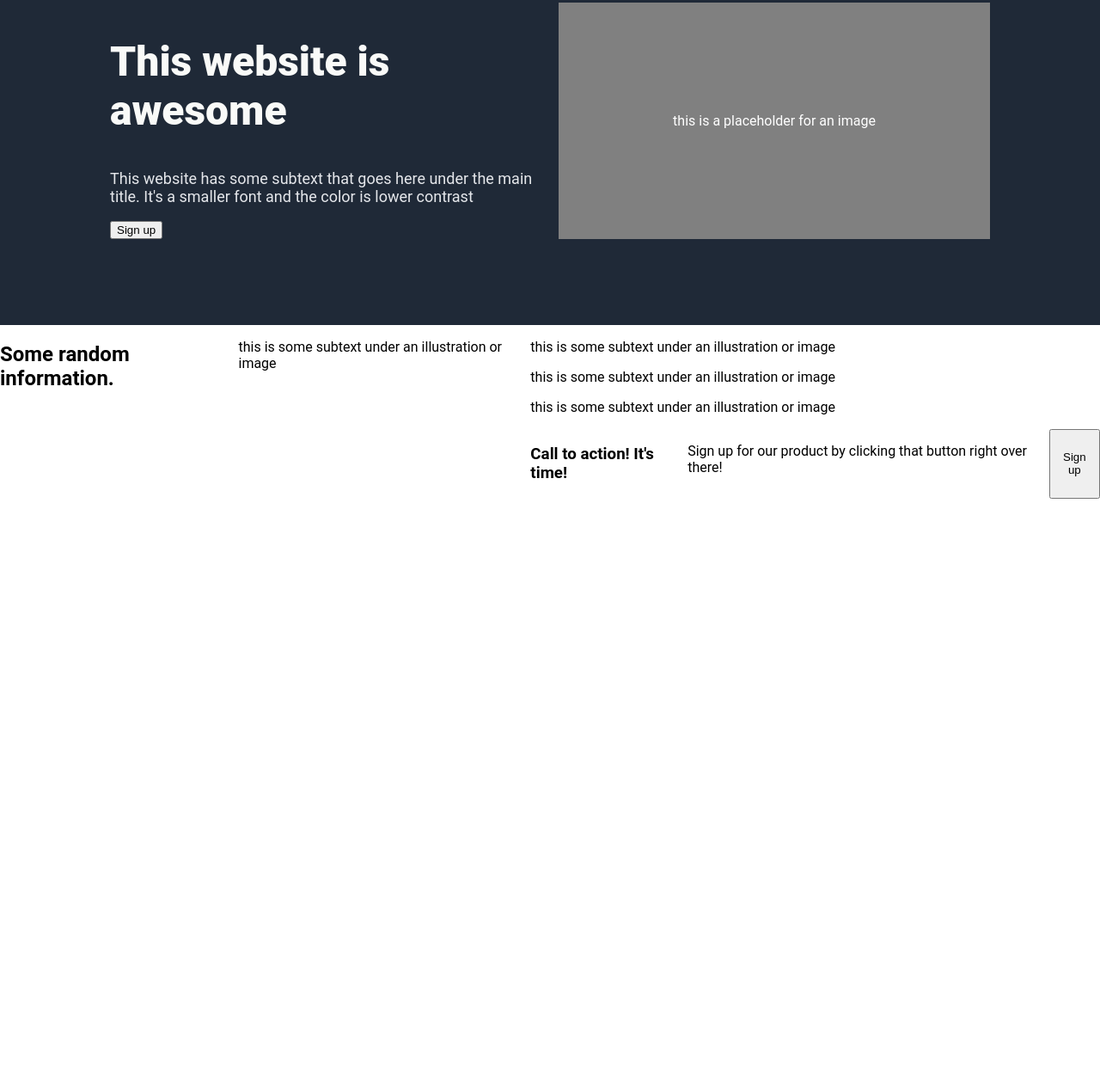
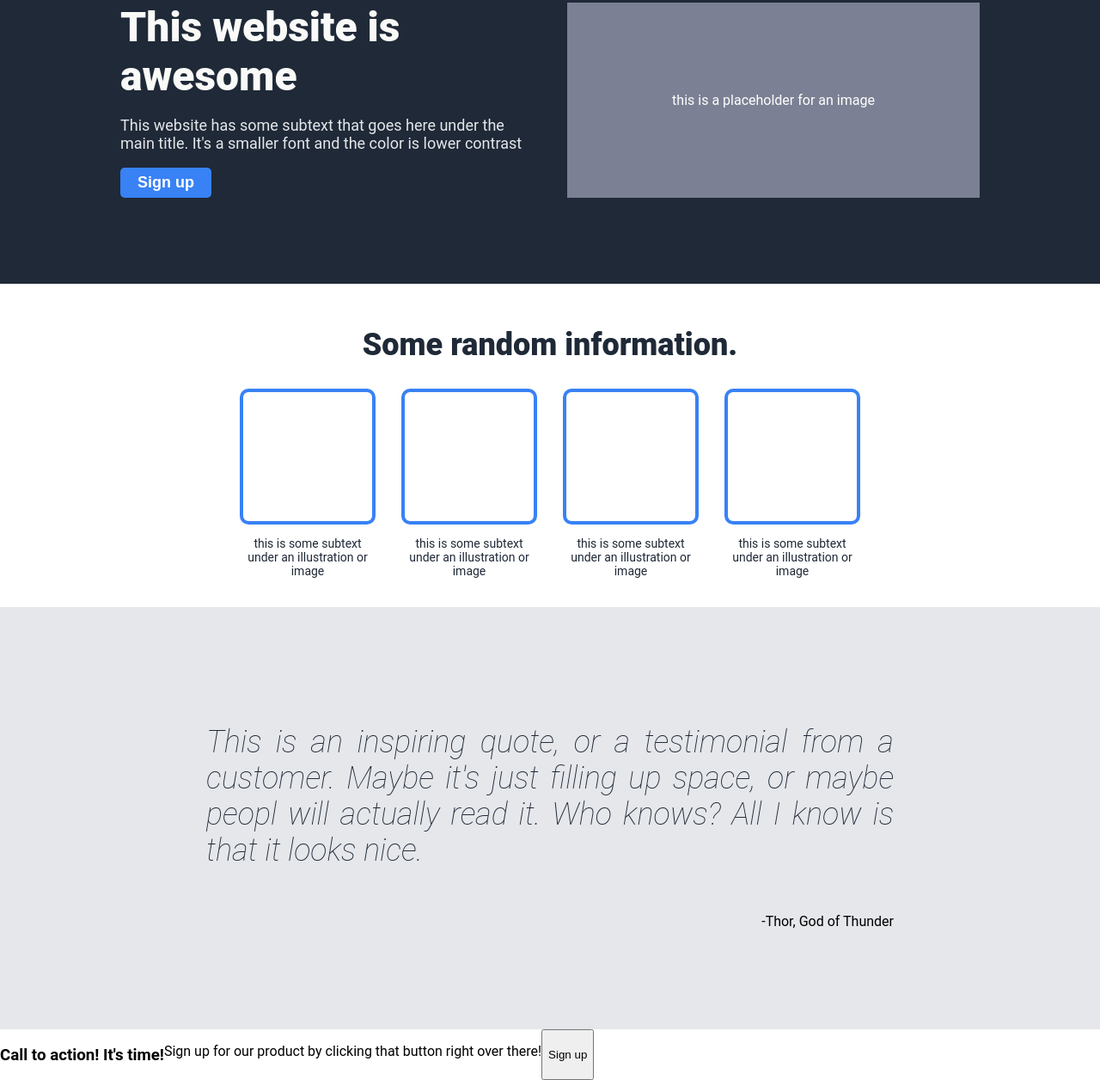
Before and after one commit to eldonaukh/odin-landing-page, a plain HTML site: page index.html in a window 1280 px wide. Shown: the part 165-1421 px from the top of the page at 86% size. Before the commit the page ends 800 px from the top, so only its background shows below. Drawn offline with Linux system fonts and the light colour scheme.

Commit message:
Update grids and quote sections
Add details of grids and quote sections

```diff
--- a/index.html
+++ b/index.html
@@ -1,10 +1,10 @@
 <!DOCTYPE html>
 <html lang="en">
   <head>
-    <meta charset="UTF-8">
-    <meta name="viewport" content="width=device-width, initial-scale=1.0">
+    <meta charset="UTF-8" />
+    <meta name="viewport" content="width=device-width, initial-scale=1.0" />
     <title>Landing Page</title>
-    <link rel="stylesheet" href="./style.css">
+    <link rel="stylesheet" href="./style.css" />
   </head>
   <body>
     <div class="top">
@@ -19,7 +19,10 @@
       <div class="hero">
         <div class="intro">
           <h2>This website is awesome</h2>
-                <p>This website has some subtext that goes here under the main title. It's a smaller font and the color is lower contrast</p>
+          <p>
+            This website has some subtext that goes here under the main title.
+            It's a smaller font and the color is lower contrast
+          </p>
           <button>Sign up</button>
         </div>
         <div class="image">
@@ -30,23 +33,42 @@
 
     <div class="grids">
       <h2>Some random information.</h2>
+      <div class="grid-columns">
         <div class="grid">
           <div class="box"></div>
-            <p class="caption">this is some subtext under an illustration or image</p>
+          <p class="caption">
+            this is some subtext under an illustration or image
+          </p>
         </div>
         <div class="grid">
           <div class="box"></div>
-            <p class="caption">this is some subtext under an illustration or image</p>
+          <p class="caption">
+            this is some subtext under an illustration or image
+          </p>
+        </div>
         <div class="grid">
           <div class="box"></div>
-            <p class="caption">this is some subtext under an illustration or image</p>
+          <p class="caption">
+            this is some subtext under an illustration or image
+          </p>
+        </div>
         <div class="grid">
           <div class="box"></div>
-            <p class="caption">this is some subtext under an illustration or image</p>
+          <p class="caption">
+            this is some subtext under an illustration or image
+          </p>
+        </div>
+      </div>
     </div>
     <div class="quote">
-        <p class="text"></p>
-        <p class="name"></p>
+      <div class="quote-content">
+        <p class="text">
+          This is an inspiring quote, or a testimonial from a customer. Maybe
+          it's just filling up space, or maybe peopl will actually read it. Who
+          knows? All I know is that it looks nice.
+        </p>
+        <p class="name">-Thor, God of Thunder</p>
+      </div>
     </div>
     <div class="cta">
       <h3>Call to action! It's time!</h3>
--- a/style.css
+++ b/style.css
@@ -1,77 +1,150 @@
-body{
+body {
   font-family: Roboto, sans-serif;
   margin: 0;
 }
 
-.top{
-    background-color: #1F2937;
-
+.top {
+  background-color: #1f2937;
 }
 
-
-.header{
+.header {
   display: flex;
   justify-content: space-between;
   align-items: center;
-    max-width: 80%;
+  max-width: 1000px;
   margin: auto;
   padding: 20px;
-
 }
 
-.logo{
+.logo {
   font-size: 24px;
-    color: #F9FAF8;
+  color: #f9faf8;
   font-weight: 900;
 }
 
-.header a{
-    color: #E5E7EB;
+.header a {
+  color: #e5e7eb;
   text-decoration: none;
 }
 
-.links{
+.links {
   display: flex;
   justify-content: space-evenly;
-    flex-basis: 500px;
+  flex: 0 1 500px;
 }
 
-.hero{
+.hero {
   display: flex;
-    max-width: 80%;
+  max-width: 1000px;
   margin: auto;
   padding: 100px 0px;
-    gap: 20px;
+  gap: 40px;
 }
 
-.intro h2{
+.intro h2 {
   font-size: 48px;
-    color: #F9FAF8;
+  color: #f9faf8;
   font-weight: 900;
+  margin: 0;
 }
 
-.intro p{
+.intro p {
   font-size: 18px;
-    color: #E5E7EB;
+  color: #e5e7eb;
 }
 
-.hero .intro{
+.intro button {
+  background-color: #3882f6;
+  border: 0;
+  border-radius: 5px;
+  font-size: 18px;
+  padding: 7px 20px;
+  color: white;
+  font-weight: bold;
+}
+
+.hero .intro {
   flex: 1;
 }
-.hero .image{
+.hero .image {
   display: flex;
   justify-content: center;
   align-items: center;
   flex: 1;
-    background-color: gray;
+  background-color: #7c8094;
   color: white;
 }
 
+.grids {
+  display: flex;
+  flex-direction: column;
+  max-width: 1000px;
+  align-items: center;
+  margin: auto;
+  padding: 20px 0px;
+}
 
-.grids{
+.grids h2 {
+  margin: 30px;
+  font-size: 36px;
+  color: #1f2937;
+  font-weight: 900;
+}
+
+.grids .grid-columns {
+  display: flex;
+  justify-content: center;
+  gap: 30px;
+}
+
+.grid {
+  flex: 0 0 150px;
+  display: flex;
+  flex-direction: column;
+  align-items: stretch;
+}
+
+.grid .box {
+  width: 150px;
+  height: 150px;
+  border: 4px solid #3882f6;
+  border-radius: 10px;
+}
+
+.grid .caption {
+  text-align: center;
+  color: #1f2937;
+  font-size: 14px;
+  padding: 0px;
+}
+
+.quote {
+  background-color: #e5e7eb;
+  padding: 100px;
+
+}
+
+.quote-content{
+    max-width: 800px;
+    margin: auto;
+    display: flex;
+    flex-direction: column;
+    align-items: center;
+}
+
+.quote .text {
+  font-size: 36px;
+  color: #1f2937;
+  font-style: italic;
+  font-weight: lighter;
+  text-align: justify;
+
+}
+
+.quote .name {
+  align-self: flex-end;
+}
+
+.cta {
   display: flex;
 }
-
-.cta{
-    display: flex;
-}
```
Lines whose indentation alone changed are shown as unchanged.
